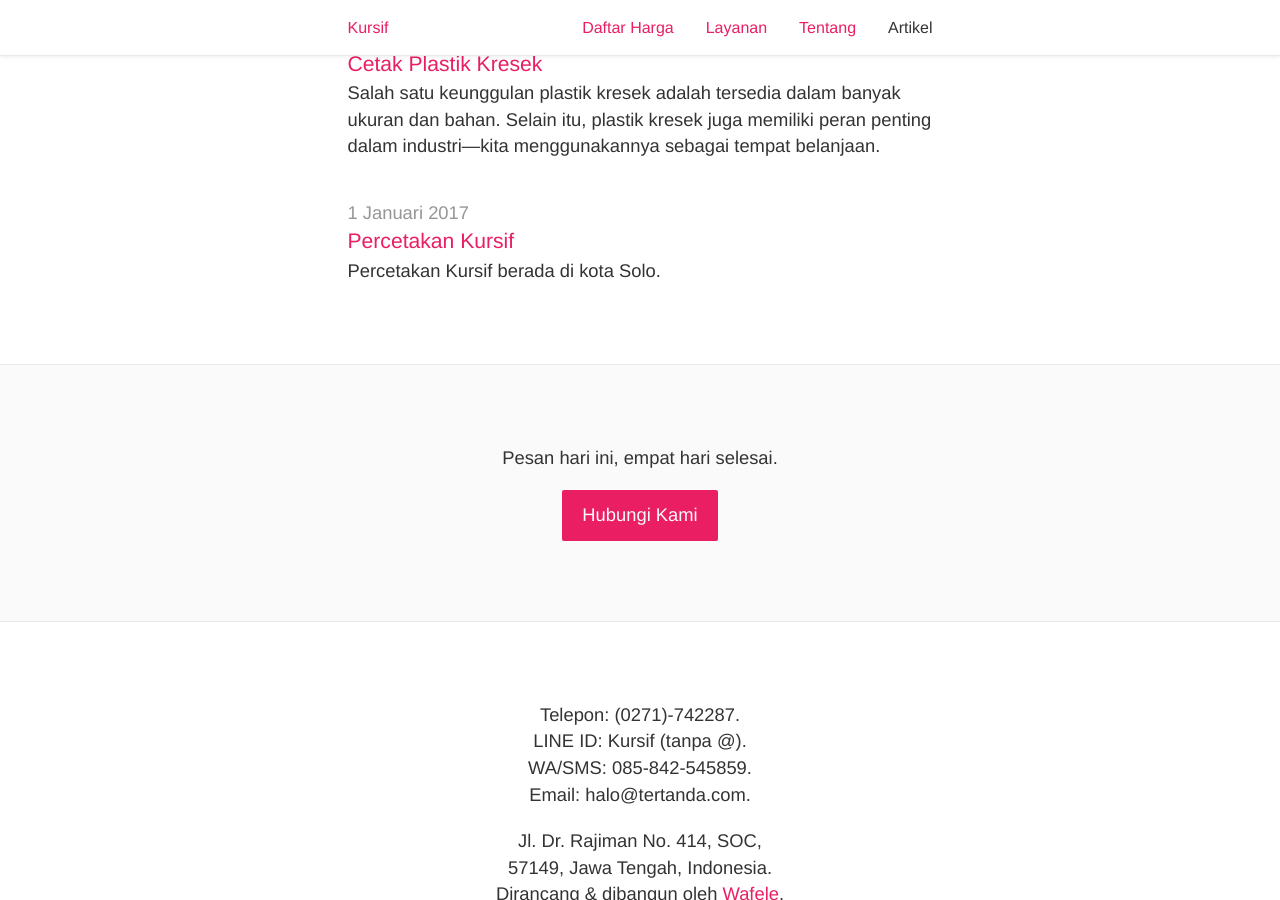
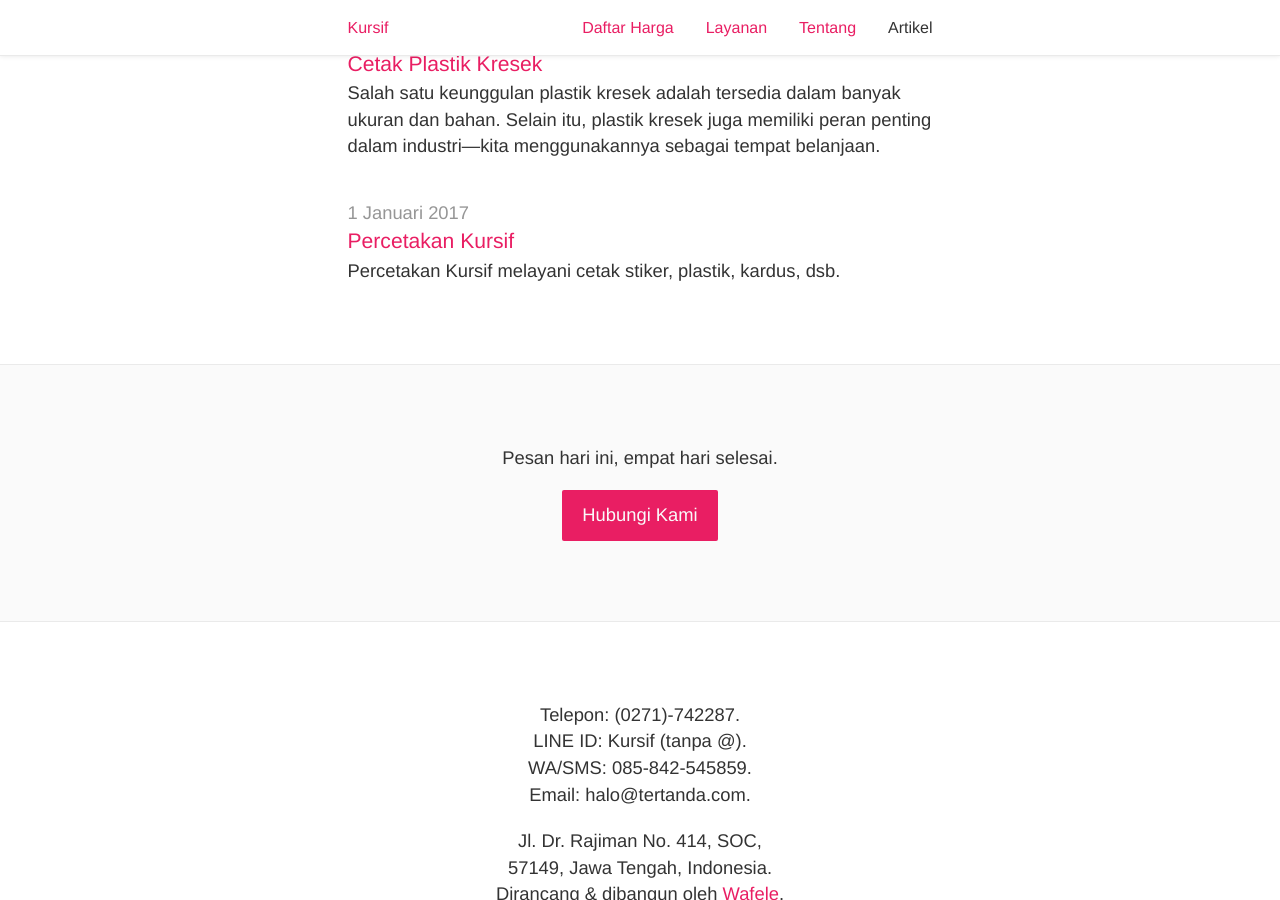
Before and after one commit to tertanda/kursif.github.io, a Jekyll site: the page built from artikel/index.md, in a window 1280 px wide and 900 px high, scrolled down 2295 px. Built offline with Jekyll 4.4.1, drawn with Linux system fonts in a browser that asks for light colours; a script that is not in the unit is left out.

Commit message:
Percetakan Kursif

```diff
--- a/artikel/_posts/2017-01-01-percetakan-kursif.md
+++ b/artikel/_posts/2017-01-01-percetakan-kursif.md
@@ -4,7 +4,7 @@ category : artikel
 permalink: artikel/:title
 title    : Percetakan Kursif
 author   : El Nino H. Maulana
-intro    : Percetakan Kursif berada di kota Solo.
+intro    : Percetakan Kursif melayani cetak stiker, plastik, kardus, dsb.
 meta     : Percetakan Kursif adalah percetakan stiker, plastik, kardus, kartu nama, brosur, paper bag, dsb. di kota Solo, Jawa Tengah.
 ---
 
```
